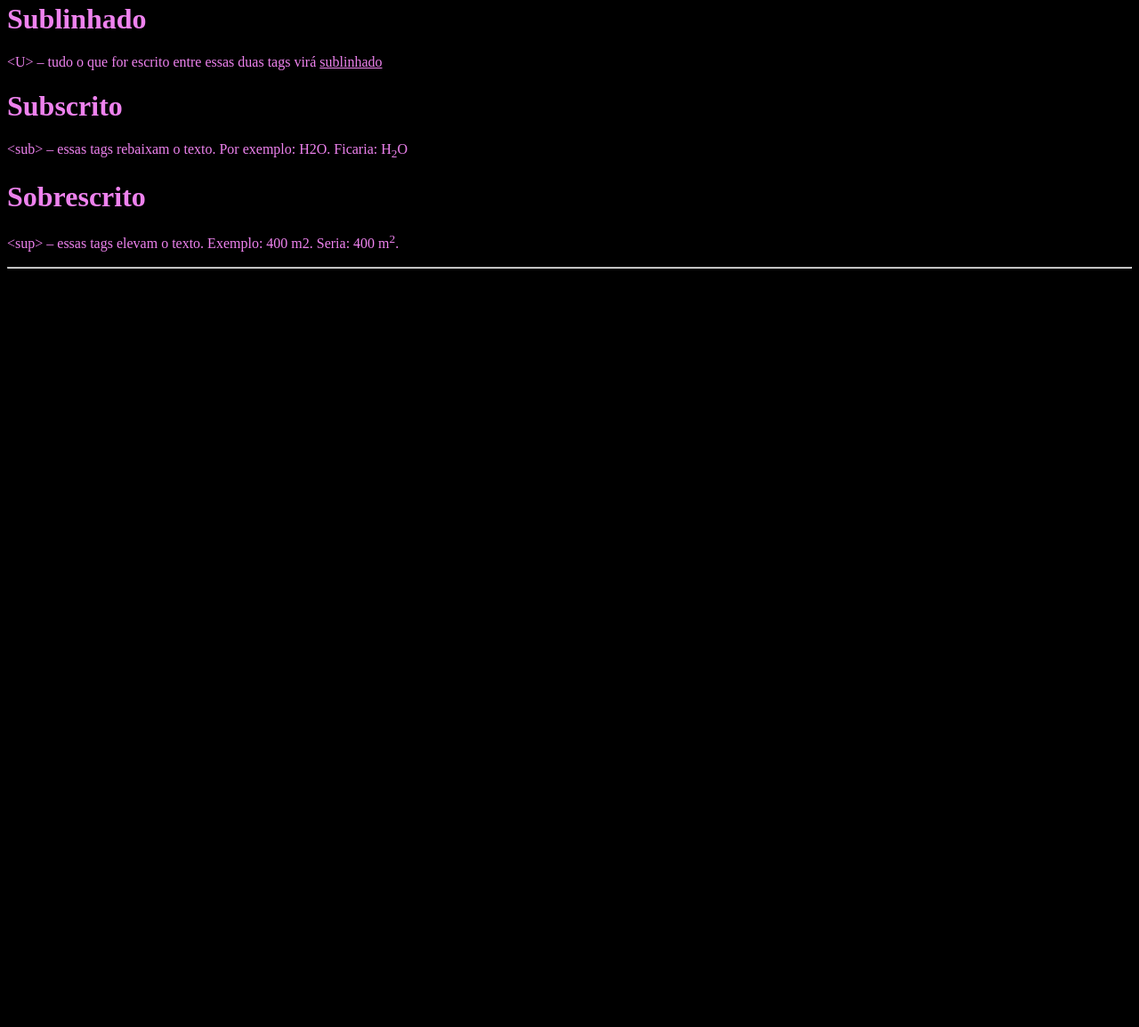
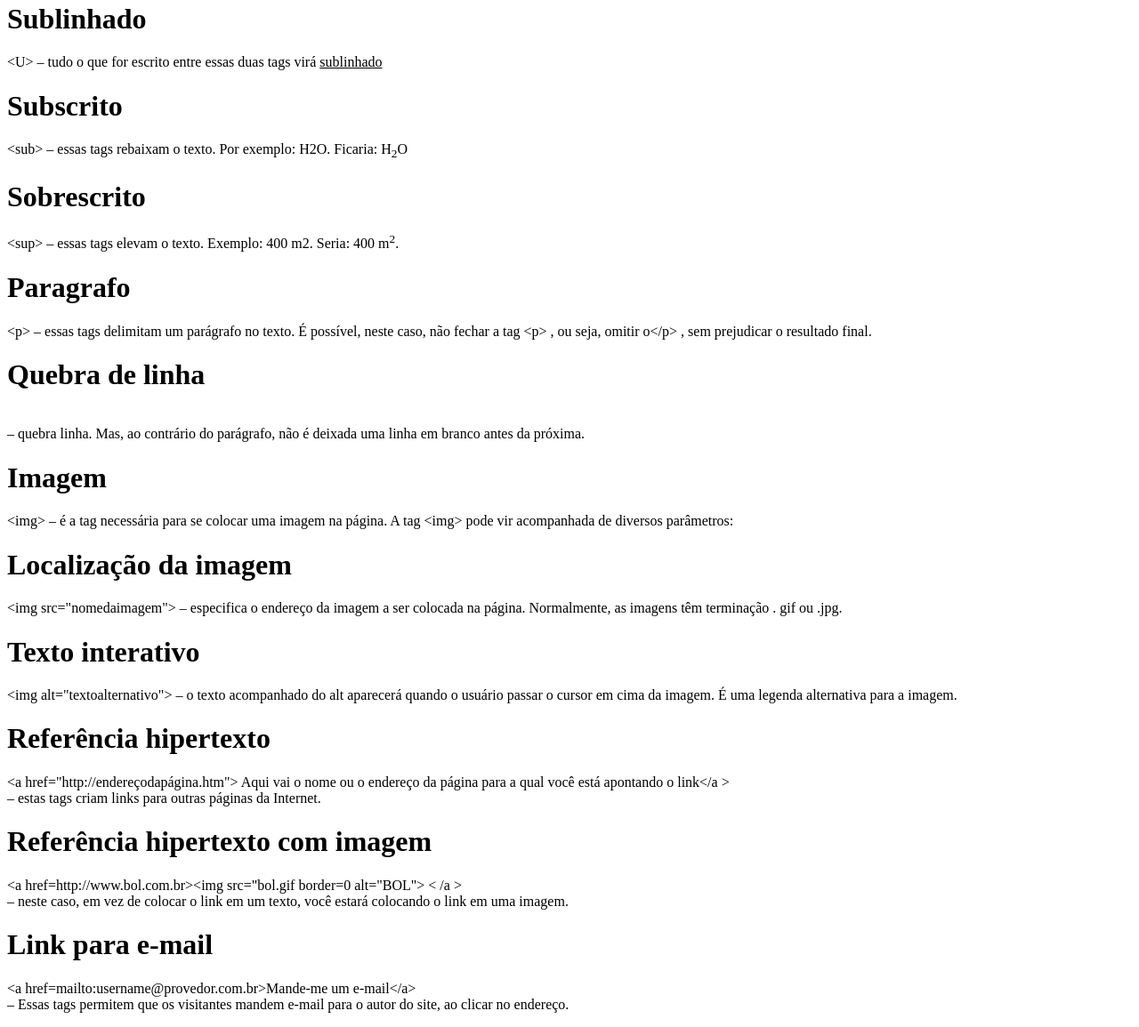
Before and after one commit to LeehXD/HTML-Basic, a plain HTML site: page index.html in a window 1280 px wide. Shown: the part 2290-3445 px from the top of the page at 89% size. Before the commit the page ends 2600 px from the top, so only its background shows below. Drawn offline with Linux system fonts and the light colour scheme.

Commit message:
Update index.html

```diff
--- a/index.html
+++ b/index.html
@@ -8,7 +8,7 @@
     <title>HTML-Basic</title>
 </head>
 
-<body  bgcolor="Black" text="violet">
+<body>
 
   <h1><strong>Estrutura básica de um documento HTML</strong></h1>
 
@@ -95,9 +95,48 @@
 – essas tags elevam o texto. Exemplo: 400 m2. Seria: 400 m<sup>2</sup>.
 </p>
 
-<hr>
+<h1><strong>Paragrafo</strong></h1>
+&lt;p&gt;
+– essas tags delimitam um parágrafo no texto. É possível, neste caso, não fechar a tag &lt;p&gt;
+, ou seja, omitir o&lt;/p&gt;
+, sem prejudicar o resultado final.
 
 
+<h1><strong>Quebra de linha</strong></h1>
+<br>
+– quebra linha. Mas, ao contrário do parágrafo, não é deixada uma linha em branco antes da próxima.
 
+<h1><strong>Imagem</strong></h1>
+<p>
+&lt;img&gt;
+– é a tag necessária para se colocar uma imagem na página. A tag &lt;img&gt; pode vir acompanhada de diversos parâmetros:
+<br>
+<h1><strong>Localização da imagem</strong></h1>
+&lt;img src="nomedaimagem"&gt;
+– especifica o endereço da imagem a ser colocada na página. Normalmente, as imagens têm terminação . gif ou .jpg.
+<br>
+<h1><strong>Texto interativo</strong></h1>
+&lt;img alt="textoalternativo"&gt;
+– o texto acompanhado do alt aparecerá quando o usuário passar o cursor em cima da imagem. É uma legenda alternativa para a imagem.
+<br>
+
+<h1><strong>Referência hipertexto</strong></h1>
+&lt;a href="http://endereçodapágina.htm"&gt; Aqui vai o nome ou o endereço da página para a qual você está apontando o link&lt;/a &gt;
+<br>
+– estas tags criam links para outras páginas da Internet.
+
+
+<h1><strong>Referência hipertexto com imagem</strong></h1>
+&lt;a href=http://www.bol.com.br&gt;&lt;img src="bol.gif border=0 alt="BOL"&gt; &lt; /a &gt;
+<br>
+– neste caso, em vez de colocar o link em um texto, você estará colocando o link em uma imagem.
+<br>
+
+<h1><strong>Link para e-mail</strong></h1>
+&lt;a href=mailto:username@provedor.com.br>Mande-me um e-mail&lt;/a&gt;
+<br>
+– Essas tags permitem que os visitantes mandem e-mail para o autor do site, ao clicar no endereço.
+
+</p>
 </body>
 </html>
```
